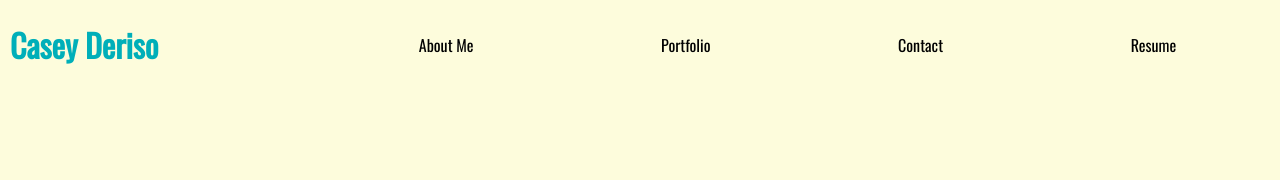
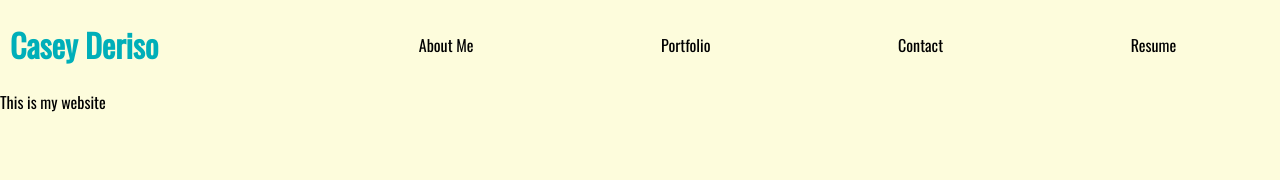
Before and after one commit to CaseyDeriso/react-portfolio, a React (Create React App) app: page / in a window 1280 px wide. Shown: the top 180 px of the page. Built offline with nearby package versions, Linux system fonts and the light colour scheme.

Commit message:
created switch statement to render different compoenents based on section selected

```diff
--- a/src/App.js
+++ b/src/App.js
@@ -4,9 +4,9 @@ import "./index.css";
 import styled from "styled-components";
 
 const MainElement = styled.main`
-background-color: #FDFCDC;
-height: 100vh;
-`
+  background-color: #fdfcdc;
+  height: 100vh;
+`;
 const App = () => {
   const sections = useState([
     {
@@ -26,7 +26,24 @@ const App = () => {
     },
   ]);
 
+  function renderSwitch() {
+    switch (sectionSelected) {
+      case sections[0][0].name:
+        return <div>{sections[0][0].description}</div>
+      case sections[0][1].name:
+        return <div>{sections[0][1].description}</div>
+      case sections[0][2].name:
+        return <div>{sections[0][2].description}</div>
+      case sections[0][3].name:
+        return <div>{sections[0][1].description}</div>
+      default:
+        return <div>This is my website</div>;
+    }
+  }
+
   const [sectionSelected, setSectionSelected] = useState("Casey Deriso");
+
+  console.log(sectionSelected === sections[0][3].name);
   return (
     <MainElement>
       <Nav
@@ -34,7 +51,7 @@ const App = () => {
         setSectionSelected={setSectionSelected}
         sectionSelected={sectionSelected}
       ></Nav>
-
+      {renderSwitch()}
     </MainElement>
   );
 };
```
